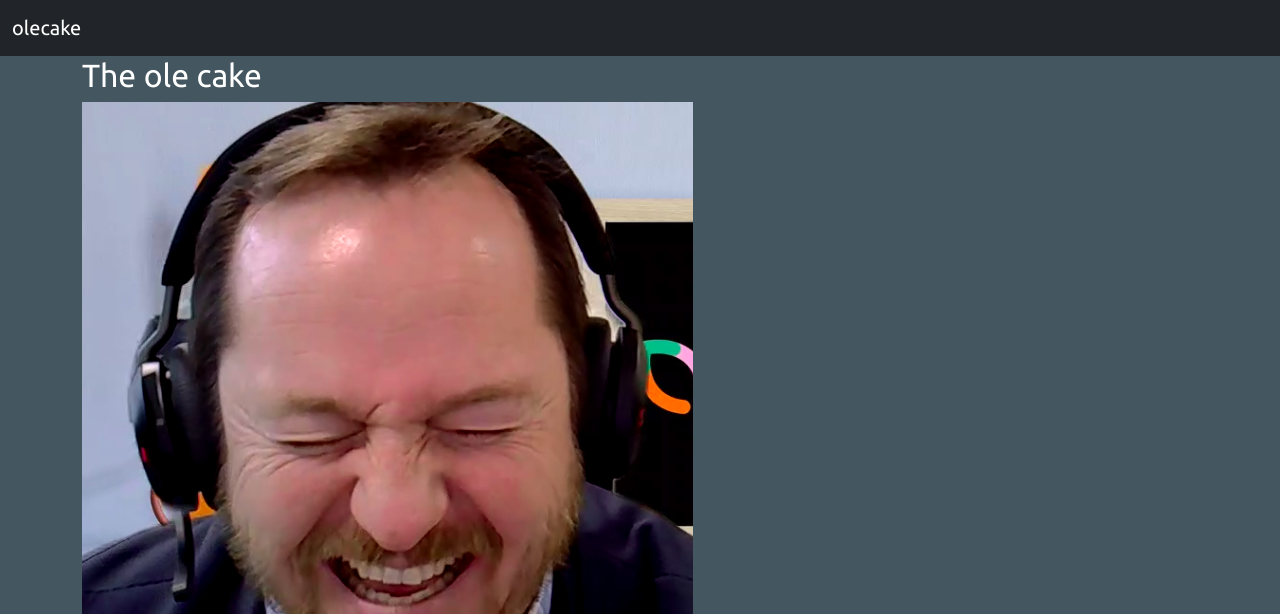
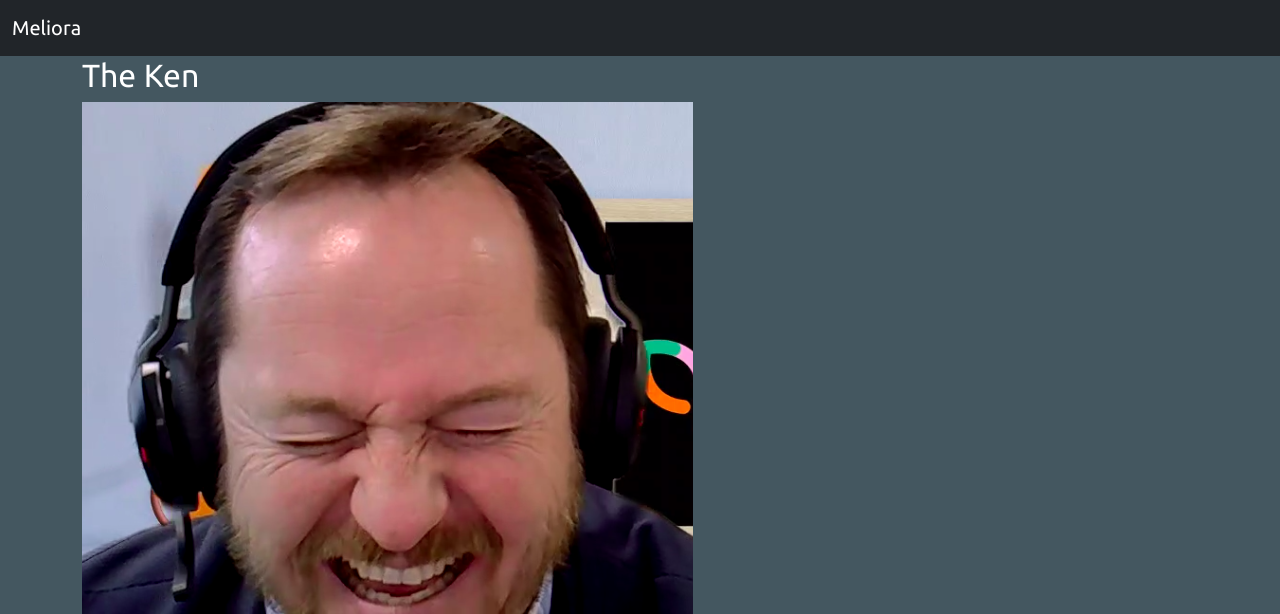
Before and after one commit to kodakmoment/olecake, a Node server app: page / in a window 1280 px wide. Shown: the top 614 px of the page. Run offline with Node 20, Linux system fonts and the light colour scheme.

Commit message:
Update app

```diff
--- a/views/pages/index.ejs
+++ b/views/pages/index.ejs
@@ -12,7 +12,7 @@
   </header>
 
   <div class="container container-fluid">
-    <h2>The ole cake</h2>
+    <h2>The Ken</h2>
     <img class="img-fluid theimg" src="images/MicrosoftTeams-image.png" alt="the happy face">
   </div>
 
--- a/views/partials/head.ejs
+++ b/views/partials/head.ejs
@@ -1,7 +1,7 @@
 <meta charset="utf-8">
 <meta http-equiv="X-UA-Compatible" content="IE=edge">
 <meta name="viewport" content="width=device-width, initial-scale=1">
-<title>Ole Severin Hustad</title>
+<title>Meliora demo</title>
 <link rel="stylesheet" href="/css/bootstrap.min.css">
 <link rel="stylesheet" href="/css/css.css">
 <link rel="preconnect" href="https://fonts.googleapis.com">
--- a/views/partials/header.ejs
+++ b/views/partials/header.ejs
@@ -1,7 +1,7 @@
 <nav class="navbar navbar-dark bg-dark navbar-expand-lg">
   <div class="container-fluid header">
     <a href="/" class="navbar-brand">
-      olecake
+      Meliora
     </a>
     <button type="button" class="navbar-toggler custom-toggler" data-bs-toggle="collapse"
       data-bs-target="#navbarCollapse">
```
